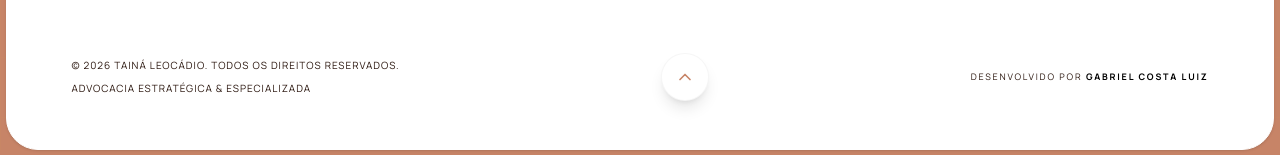
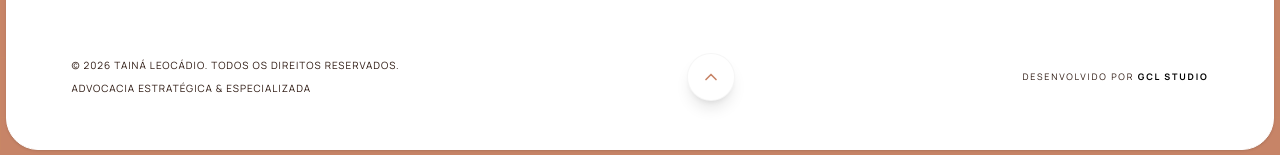
Before and after one commit to GabrielCostaLuiz/dra-taina, a Next.js app: page / in a window 1280 px wide. Shown: the part 8954-9109 px from the top of the page. Built offline with nearby package versions, Linux system fonts and the light colour scheme; no server answers; a web font is replaced by a local one.

Commit message:
refactor: update developer link and branding text in footer

```diff
--- a/src/components/layout/Footer.tsx
+++ b/src/components/layout/Footer.tsx
@@ -255,12 +255,12 @@ export default function Footer() {
             </button>
 
             <a
-              href="https://gabrielcostaluiz.com.br"
+              href="https://studio.gabrielcostaluiz.com.br"
               target="_blank"
               rel="noopener noreferrer"
               className="font-body text-[9px] text-on-surface uppercase tracking-[0.2em] hover:text-secondary transition-colors"
             >
-              Desenvolvido por <span className="font-bold text-black">Gabriel Costa Luiz</span>
+              Desenvolvido por <span className="font-bold text-black">GCL Studio</span>
             </a>
           </div>
         </div>
```
